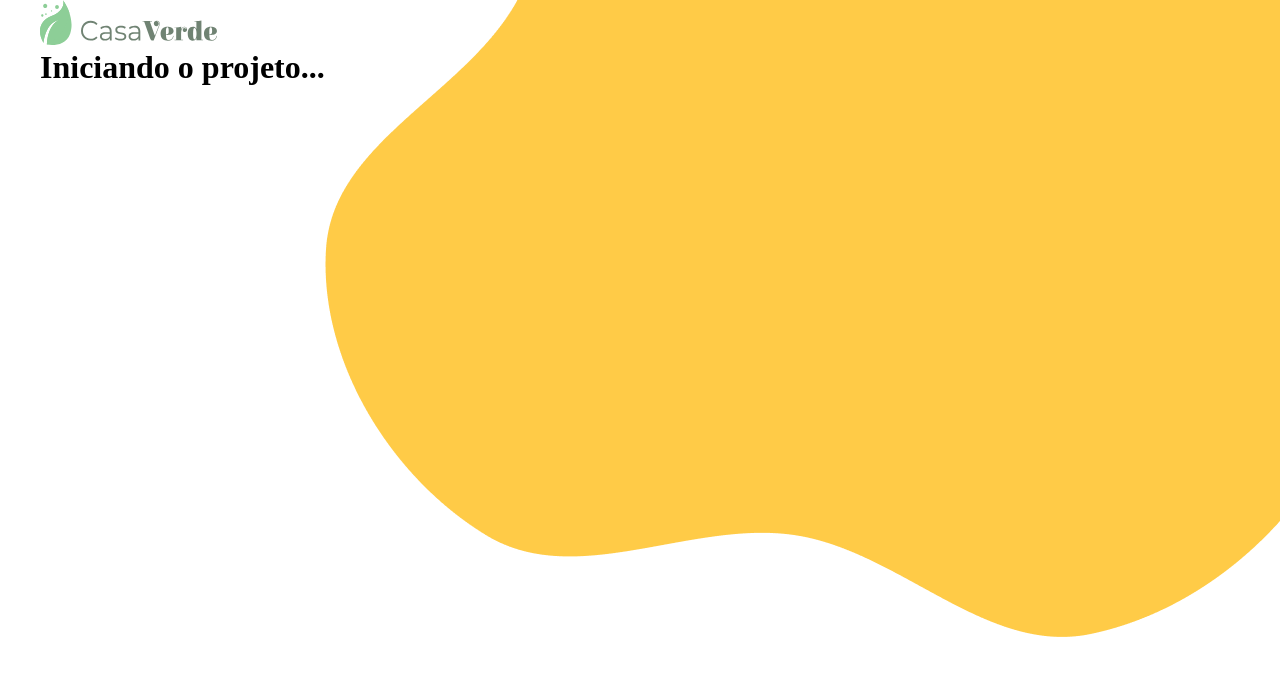
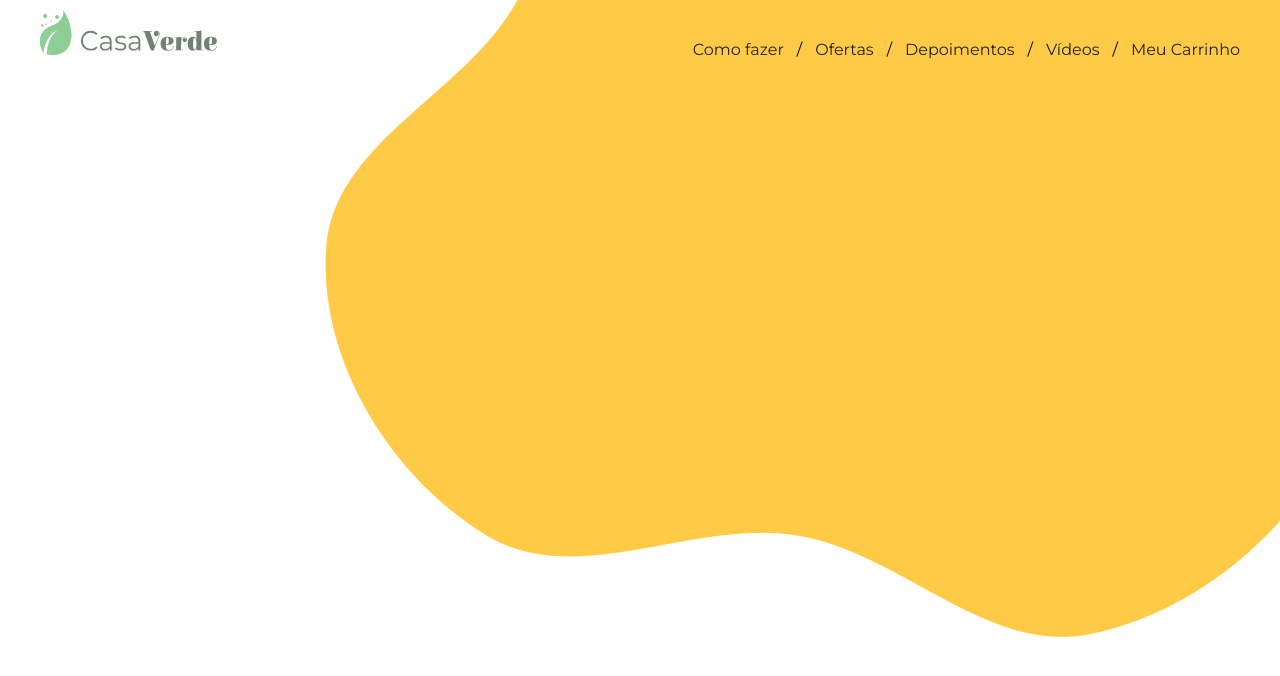
Before and after one commit to rodrfx/landing-page-casa-verde, a React (Vite) app: page / in a window 1280 px wide. Shown: the top 676 px of the page. Built offline with nearby package versions, Linux system fonts and the light colour scheme; a web font is replaced by a local one.

Commit message:
feat: add header component

```diff
--- a/src/App.jsx
+++ b/src/App.jsx
@@ -1,4 +1,4 @@
-import logo from './assets/logo.svg';
+import { Header } from './components/Header';
 import { GlobalStyle } from './styles/globalStyle';
 import * as S from './styles/stylesAPP';
 
@@ -6,8 +6,7 @@ function App() {
 	return (
 		<S.Container>
 			<S.Content>
-				<img src={logo} alt="" />
-				<h1>Iniciando o projeto...</h1>
+				<Header />
 			</S.Content>
 
 			<GlobalStyle />
--- /dev/null
+++ b/src/components/Header/index.jsx
@@ -0,0 +1,27 @@
+import Logo from '../../assets/logo.svg';
+import * as S from './styles';
+
+export function Header() {
+	return (
+		<S.Container>
+			<div>
+				<img src={Logo} alt="Logo Casa Verde" />
+			</div>
+			<S.NavMenu>
+				<ul>
+					<li>
+						<a href="#">Como fazer</a>
+						<span>/</span>
+						<a href="#">Ofertas</a>
+						<span>/</span>
+						<a href="#">Depoimentos</a>
+						<span>/</span>
+						<a href="#">Vídeos</a>
+						<span>/</span>
+						<a href="#">Meu Carrinho</a>
+					</li>
+				</ul>
+			</S.NavMenu>
+		</S.Container>
+	);
+}
--- /dev/null
+++ b/src/components/Header/styles.jsx
@@ -0,0 +1,26 @@
+import styled from 'styled-components';
+
+export const Container = styled.div`
+	display: flex;
+	justify-content: space-between;
+	align-items: baseline;
+
+	height: 3.7rem;
+	padding-top: 0.64rem;
+`;
+
+export const NavMenu = styled.div`
+	li {
+		list-style: none;
+	}
+
+	a {
+		color: var(--text);
+		line-height: 1.22rem;
+		text-decoration: none;
+	}
+
+	span {
+		margin: 0 13px;
+	}
+`;
--- a/src/styles/globalStyle.js
+++ b/src/styles/globalStyle.js
@@ -3,6 +3,7 @@ import { createGlobalStyle } from 'styled-components';
 export const GlobalStyle = createGlobalStyle`
     :root {
     --background: #FFFFFF;
+    --text: #202020;
     }
 
     * {
--- a/src/styles/stylesAPP.js
+++ b/src/styles/stylesAPP.js
@@ -1,7 +1,7 @@
 import styled from 'styled-components';
 import vector from '../assets/vector.png';
 
-export const Container = styled.div`
+export const Container = styled.main`
 	max-width: 1920px;
 	height: 100vh;
 	margin: 0 auto;
```
